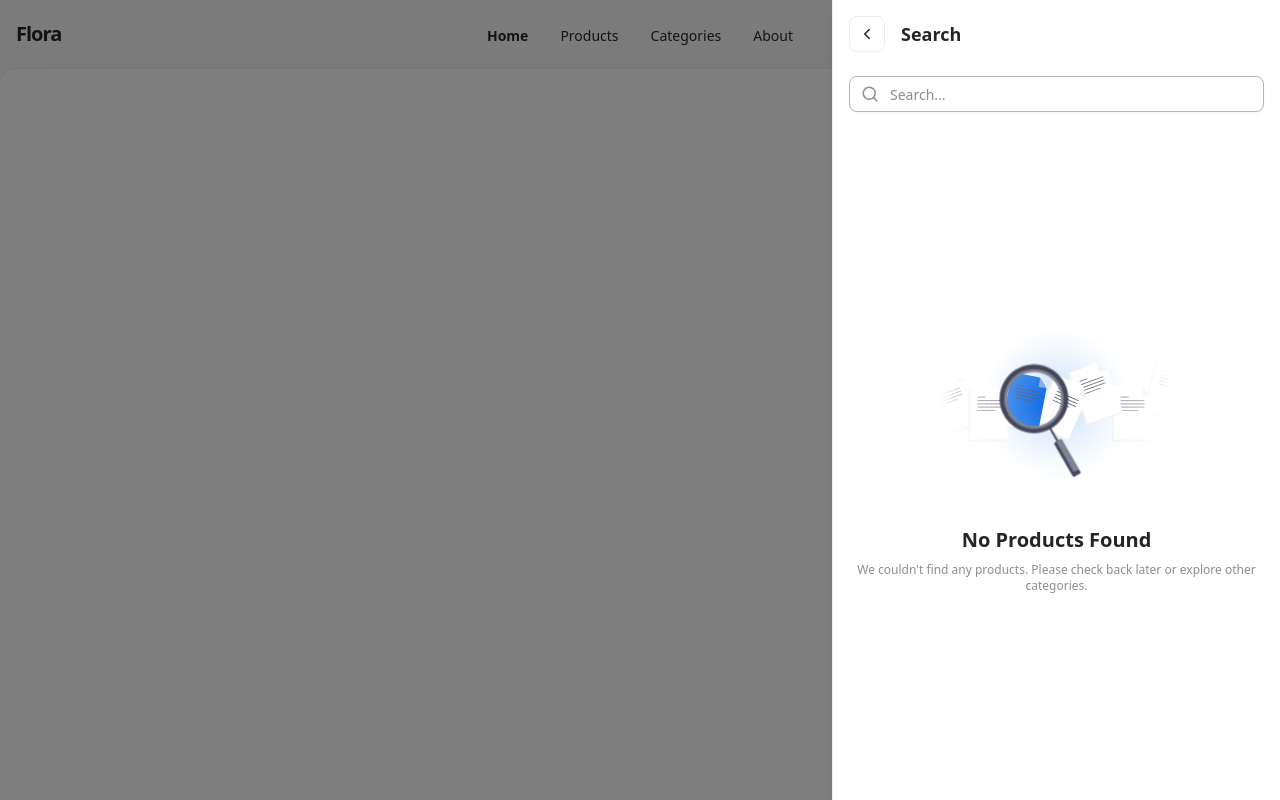
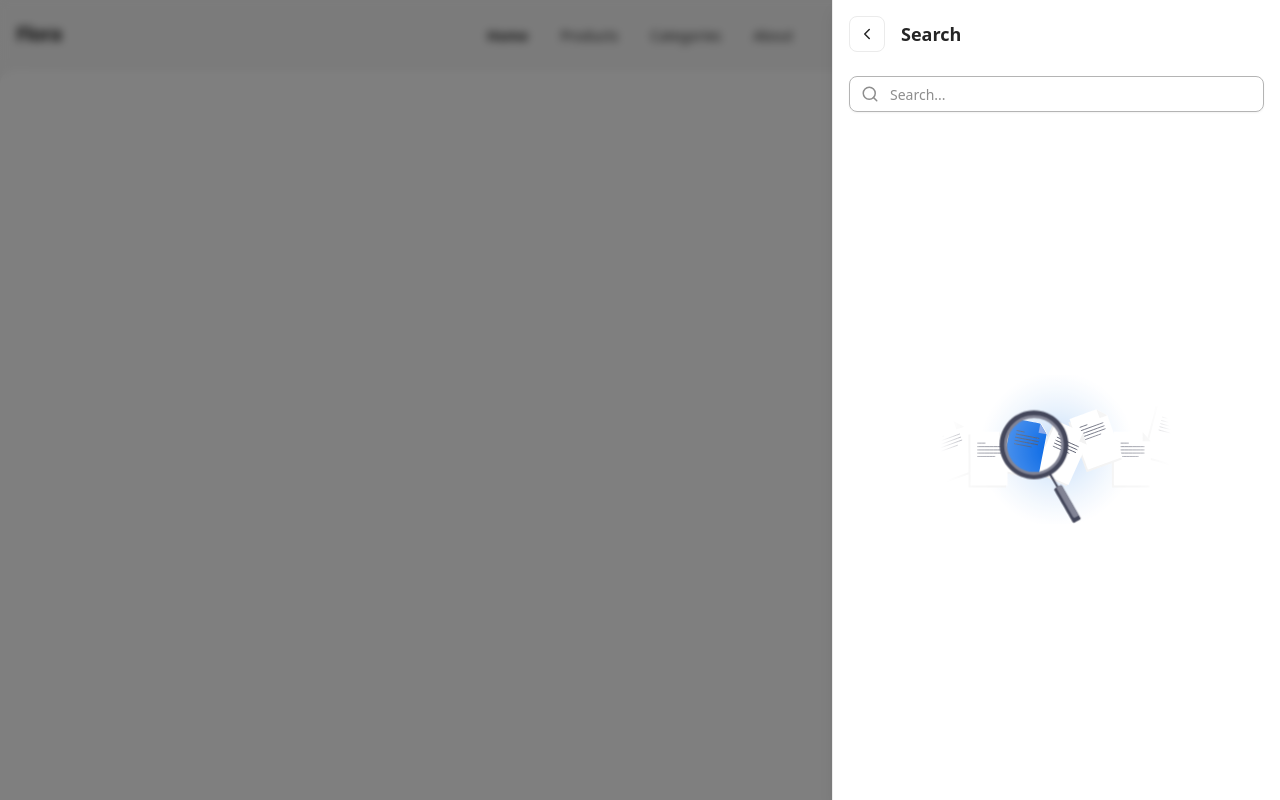
Before and after one commit to Sameen-K-A/Flora, a React (Vite) app: page /home in a window 1280 px wide. Both pictures are taken after a click on the button 1131 px from the left and 34 px from the top of the page. Built offline with nearby package versions, Linux system fonts and the light colour scheme.

Commit message:
Update UI

```diff
--- a/src/components/others/SearchSheet.tsx
+++ b/src/components/others/SearchSheet.tsx
@@ -51,11 +51,6 @@
             <div className="w-full max-w-xs">
               <Lottie animationData={fileScanning} loop={true} />
             </div>
-
-            <h1 className="text-xl font-bold mt-6">No Products Found</h1>
-            <p className="text-muted-foreground text-xs mt-2 text-center">
-              We couldn&apos;t find any products. Please check back later or explore other categories.
-            </p>
           </div>
         </div>
       </SheetContent>
--- a/src/components/ui/sheet.tsx
+++ b/src/components/ui/sheet.tsx
@@ -34,7 +34,7 @@
     <SheetPrimitive.Overlay
       data-slot="sheet-overlay"
       className={cn(
-        "data-[state=open]:animate-in data-[state=closed]:animate-out data-[state=closed]:fade-out-0 data-[state=open]:fade-in-0 fixed inset-0 z-50 bg-black/50",
+        "data-[state=open]:animate-in data-[state=closed]:animate-out data-[state=closed]:fade-out-0 data-[state=open]:fade-in-0 fixed inset-0 z-50 bg-black/50 backdrop-blur-xs",
         className
       )}
       {...props}
@@ -60,7 +60,7 @@
         className={cn(
           "bg-background data-[state=open]:animate-in data-[state=closed]:animate-out fixed z-50 flex flex-col gap-4 shadow-lg transition ease-in-out data-[state=closed]:duration-300 data-[state=open]:duration-500",
           side === "right" &&
-          "data-[state=closed]:slide-out-to-right data-[state=open]:slide-in-from-right inset-y-0 right-0 h-full border-l w-screen sm:max-w-lg",
+          "data-[state=closed]:slide-out-to-right data-[state=open]:slide-in-from-right inset-y-0 right-0 h-full w-3/4 border-l sm:max-w-sm",
           side === "left" &&
           "data-[state=closed]:slide-out-to-left data-[state=open]:slide-in-from-left inset-y-0 left-0 h-full w-3/4 border-r sm:max-w-sm",
           side === "top" &&
@@ -97,7 +97,7 @@
   return (
     <div
       data-slot="sheet-footer"
-      className={cn("mt-auto flex gap-2 p-4", className)}
+      className={cn("mt-auto flex flex-col gap-2 p-4", className)}
       {...props}
     />
   )
```
